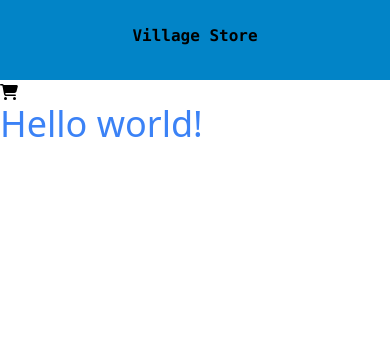
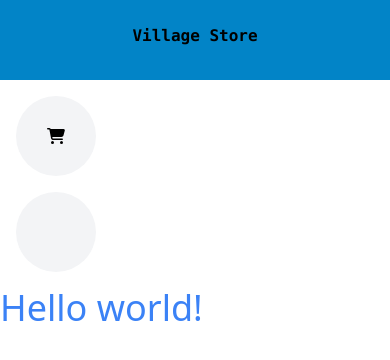
Before and after one commit to shabanzadeh/village_store, a React (Vite) app: page / in a window 390 px wide. Shown: the top 360 px of the page. Built offline with nearby package versions, Linux system fonts and the light colour scheme.

Commit message:
customized breakpoint

```diff
--- a/src/pages/shop/Shop.tsx
+++ b/src/pages/shop/Shop.tsx
@@ -2,15 +2,24 @@ import { Link } from "react-router-dom";
 import { FontAwesomeIcon } from "@fortawesome/react-fontawesome";
 import { faShoppingCart } from "@fortawesome/free-solid-svg-icons/faShoppingCart";
 
+
 const Shop = ()=>{
     return(
-        <ul>
-            <li>
+        <div>
+
+                <div className="m-4 rounded-full bg-gray-100 w-20 h-20 flex items-center justify-center">
                 <Link to="/cart">
                     <FontAwesomeIcon icon={faShoppingCart} />
-                </Link>
-            </li>
-        </ul>
+                </Link >
+                </div >
+                <div className="m-4 rounded-full bg-gray-100 w-20 h-20 flex items-center justify-center">
+                    <Link to="/wohmenDress">
+
+                    </Link>
+                </div>
+                </div>
+
+
     )
 }
 
--- a/tailwind.config.js
+++ b/tailwind.config.js
@@ -1,13 +1,17 @@
-  // tailwind.config.js
 module.exports = {
-    purge: [],
   purge: ['./index.html', './src/**/*.{js,ts,jsx,tsx}'],
-     darkMode: false, // or 'media' or 'class'
+  darkMode: false,
   theme: {
-       extend: {},
+    extend: {
+      screens: {
+        'tablet': '640px',   // => @media (min-width: 640px) { ... }
+        'laptop': '1024px',   // => @media (min-width: 1024px) { ... }
+        'desktop': '1280px',  // => @media (min-width: 1280px) { ... }
+      },
+    },
   },
   variants: {
     extend: {},
   },
   plugins: [],
-   }
+};
```
Lines whose indentation alone changed are shown as unchanged.
